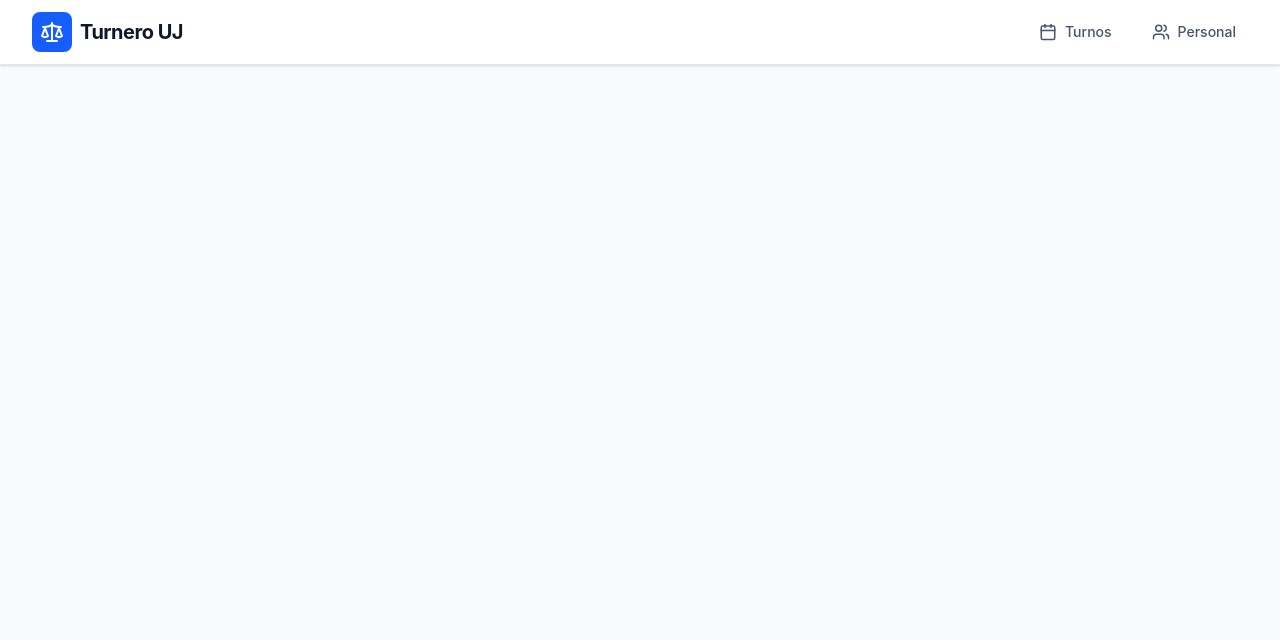
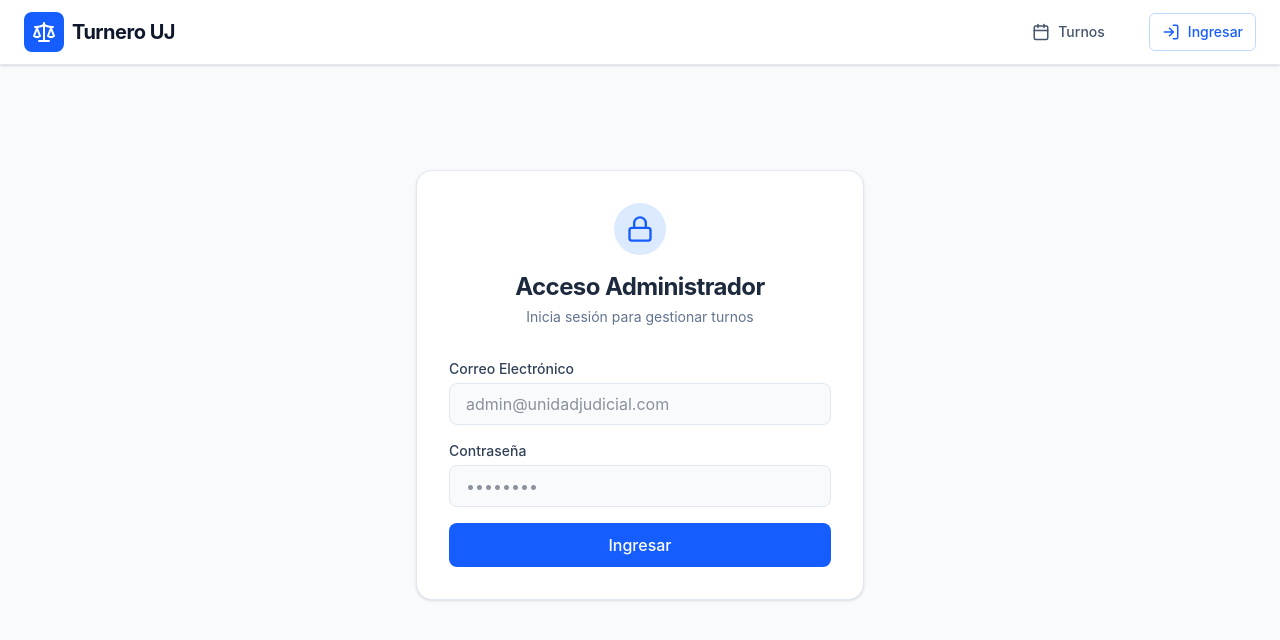
Before and after one commit to franfjg95-jpg/turnero-judicial-app, a React (Vite) app: page /login in a window 1280 px wide. Shown: the top 640 px of the page. Built offline with nearby package versions, Linux system fonts and the light colour scheme; no server answers.

Commit message:
feat: adds authentication and read-only mode

```diff
--- a/src/App.tsx
+++ b/src/App.tsx
@@ -2,9 +2,12 @@ import { BrowserRouter, Routes, Route } from "react-router-dom";
 import { Navbar } from "./components/layout/Navbar";
 import { TurnosPage } from "./pages/TurnosPage";
 import { AgentesPage } from "./pages/AgentesPage";
+import { LoginPage } from "./pages/LoginPage";
+import { AuthProvider } from "./contexts/AuthContext";
 
 function App() {
   return (
+    <AuthProvider>
       <BrowserRouter>
         <div className="min-h-screen bg-slate-50 flex flex-col text-slate-800">
           <Navbar />
@@ -12,10 +15,12 @@ function App() {
             <Routes>
               <Route path="/" element={<TurnosPage />} />
               <Route path="/agentes" element={<AgentesPage />} />
+              <Route path="/login" element={<LoginPage />} />
             </Routes>
           </main>
         </div>
       </BrowserRouter>
+    </AuthProvider>
   );
 }
 
--- a/src/components/layout/Navbar.tsx
+++ b/src/components/layout/Navbar.tsx
@@ -1,13 +1,15 @@
 import { Link, useLocation } from "react-router-dom";
-import { Calendar, Users, Scale } from "lucide-react";
+import { Calendar, Users, Scale, LogIn, LogOut } from "lucide-react";
 import { cn } from "../../lib/utils";
+import { useAuth } from "../../contexts/AuthContext";
 
 export function Navbar() {
   const location = useLocation();
+  const { user, signOut } = useAuth();
 
   return (
     <header className="bg-white border-b border-slate-200 shadow-sm sticky top-0 z-50">
-      <div className="max-w-7xl mx-auto px-4 sm:px-6 lg:px-8">
+      <div className="max-w-[1600px] mx-auto px-4 sm:px-6">
         <div className="flex justify-between h-16">
           <div className="flex items-center gap-2">
             <div className="bg-blue-600 p-2 rounded-lg text-white">
@@ -18,7 +20,7 @@ export function Navbar() {
             </span>
           </div>
 
-          <nav className="flex items-center space-x-4">
+          <nav className="flex items-center space-x-2 sm:space-x-4">
             <Link
               to="/"
               className={cn(
@@ -29,8 +31,10 @@ export function Navbar() {
               )}
             >
               <Calendar size={18} />
-              <span>Turnos</span>
+              <span className="hidden sm:inline">Turnos</span>
             </Link>
+
+            {user && (
               <Link
                 to="/agentes"
                 className={cn(
@@ -41,8 +45,28 @@ export function Navbar() {
                 )}
               >
                 <Users size={18} />
-              <span>Personal</span>
+                <span className="hidden sm:inline">Personal</span>
               </Link>
+            )}
+
+            {!user ? (
+              <Link
+                to="/login"
+                className="flex items-center gap-2 px-3 py-2 rounded-md font-medium text-sm text-blue-600 hover:bg-blue-50 transition-colors ml-4 border border-blue-200"
+              >
+                <LogIn size={18} />
+                <span className="hidden sm:inline">Ingresar</span>
+              </Link>
+            ) : (
+              <button
+                onClick={signOut}
+                className="flex items-center gap-2 px-3 py-2 rounded-md font-medium text-sm text-slate-600 hover:bg-red-50 hover:text-red-700 transition-colors ml-4 border border-transparent hover:border-red-200"
+                title="Cerrar sesión"
+              >
+                <LogOut size={18} />
+                <span className="hidden sm:inline">Salir</span>
+              </button>
+            )}
           </nav>
         </div>
       </div>
--- /dev/null
+++ b/src/contexts/AuthContext.tsx
@@ -0,0 +1,48 @@
+import { createContext, useContext, useEffect, useState } from "react";
+import { supabase } from "../lib/supabase";
+import type { User } from "@supabase/supabase-js";
+
+type AuthContextType = {
+  user: User | null;
+  loading: boolean;
+  signOut: () => Promise<void>;
+};
+
+const AuthContext = createContext<AuthContextType>({
+  user: null,
+  loading: true,
+  signOut: async () => {},
+});
+
+export const AuthProvider = ({ children }: { children: React.ReactNode }) => {
+  const [user, setUser] = useState<User | null>(null);
+  const [loading, setLoading] = useState(true);
+
+  useEffect(() => {
+    supabase.auth.getSession().then(({ data: { session } }) => {
+      setUser(session?.user ?? null);
+      setLoading(false);
+    });
+
+    const {
+      data: { subscription },
+    } = supabase.auth.onAuthStateChange((_event, session) => {
+      setUser(session?.user ?? null);
+    });
+
+    return () => subscription.unsubscribe();
+  }, []);
+
+  const signOut = async () => {
+    await supabase.auth.signOut();
+  };
+
+  return (
+    <AuthContext.Provider value={{ user, loading, signOut }}>
+      {children}
+    </AuthContext.Provider>
+  );
+};
+
+// eslint-disable-next-line react-refresh/only-export-components
+export const useAuth = () => useContext(AuthContext);
--- a/src/pages/AgentesPage.tsx
+++ b/src/pages/AgentesPage.tsx
@@ -2,8 +2,11 @@ import { useEffect, useState } from "react";
 import { Trash2, Edit2, Loader2 } from "lucide-react";
 import { api } from "../api/supabase";
 import type { Agent } from "../types";
+import { useAuth } from "../contexts/AuthContext";
+import { Navigate } from "react-router-dom";
 
 export function AgentesPage() {
+  const { user } = useAuth();
   const [agents, setAgents] = useState<Agent[]>([]);
   const [loading, setLoading] = useState(true);
   const [error, setError] = useState("");
@@ -12,8 +15,10 @@ export function AgentesPage() {
   const [editingId, setEditingId] = useState<string | null>(null);
 
   useEffect(() => {
-    loadAgents();
-  }, []);
+    if (user) loadAgents();
+  }, [user]);
+
+  if (!user) return <Navigate to="/" />;
 
   const loadAgents = async () => {
     try {
--- /dev/null
+++ b/src/pages/LoginPage.tsx
@@ -0,0 +1,82 @@
+import { useState } from "react";
+import { useNavigate } from "react-router-dom";
+import { supabase } from "../lib/supabase";
+import { Loader2, Lock } from "lucide-react";
+
+export function LoginPage() {
+  const [email, setEmail] = useState("");
+  const [password, setPassword] = useState("");
+  const [loading, setLoading] = useState(false);
+  const [error, setError] = useState("");
+  const navigate = useNavigate();
+
+  const handleLogin = async (e: React.FormEvent) => {
+    e.preventDefault();
+    setLoading(true);
+    setError("");
+
+    const { error: authError } = await supabase.auth.signInWithPassword({
+      email,
+      password,
+    });
+
+    if (authError) {
+      setError("Credenciales incorrectas o error de conexión.");
+      setLoading(false);
+    } else {
+      navigate("/");
+    }
+  };
+
+  return (
+    <div className="min-h-[80vh] flex items-center justify-center p-4">
+      <div className="bg-white rounded-2xl shadow-sm border border-slate-200 p-8 w-full max-w-md">
+        <div className="flex flex-col items-center mb-8">
+          <div className="bg-blue-100 p-3 rounded-full text-blue-600 mb-4">
+            <Lock size={28} />
+          </div>
+          <h1 className="text-2xl font-bold text-slate-800 tracking-tight">Acceso Administrador</h1>
+          <p className="text-slate-500 text-sm mt-1">Inicia sesión para gestionar turnos</p>
+        </div>
+
+        {error && (
+          <div className="bg-red-50 text-red-600 p-3 rounded-md text-sm mb-4 border border-red-200">
+            {error}
+          </div>
+        )}
+
+        <form onSubmit={handleLogin} className="space-y-4">
+          <div>
+            <label className="block text-sm font-medium text-slate-700 mb-1">Correo Electrónico</label>
+            <input
+              type="email"
+              className="w-full px-4 py-2 bg-slate-50 border border-slate-200 rounded-lg outline-none focus:bg-white focus:ring-2 focus:ring-blue-500 focus:border-transparent transition-all"
+              value={email}
+              onChange={(e) => setEmail(e.target.value)}
+              placeholder="admin@unidadjudicial.com"
+              required
+            />
+          </div>
+          <div>
+            <label className="block text-sm font-medium text-slate-700 mb-1">Contraseña</label>
+            <input
+              type="password"
+              className="w-full px-4 py-2 bg-slate-50 border border-slate-200 rounded-lg outline-none focus:bg-white focus:ring-2 focus:ring-blue-500 focus:border-transparent transition-all"
+              value={password}
+              onChange={(e) => setPassword(e.target.value)}
+              placeholder="••••••••"
+              required
+            />
+          </div>
+          <button
+            type="submit"
+            disabled={loading}
+            className="w-full bg-blue-600 hover:bg-blue-700 text-white font-medium py-2.5 rounded-lg transition-colors flex justify-center items-center mt-2"
+          >
+            {loading ? <Loader2 className="animate-spin" size={20} /> : "Ingresar"}
+          </button>
+        </form>
+      </div>
+    </div>
+  );
+}
--- a/src/pages/TurnosPage.tsx
+++ b/src/pages/TurnosPage.tsx
@@ -4,9 +4,13 @@ import { es } from "date-fns/locale";
 import { ChevronLeft, ChevronRight, Loader2 } from "lucide-react";
 import { CalendarCell } from "../components/calendar/CalendarCell";
 import { api } from "../api/supabase";
+import { useAuth } from "../contexts/AuthContext";
 import type { Agent, Shift, ShiftType } from "../types";
 
 export function TurnosPage() {
+  const { user } = useAuth();
+  const isAdmin = !!user;
+
   const [currentDate, setCurrentDate] = useState(new Date());
   const [shifts, setShifts] = useState<Shift[]>([]);
   const [agents, setAgents] = useState<Agent[]>([]);
@@ -157,6 +161,7 @@ export function TurnosPage() {
                      date={day}
                      isToday={isToday}
                      isWeekend={isWeekend}
+                     isAdmin={isAdmin}
                      agents={agents}
                      shifts={shifts}
                      onAssignShift={handleAssignShift}
```
Also changed, not shown: src/components/calendar/CalendarCell.tsx (+15 -5 lines). Lines whose indentation alone changed are shown as unchanged.
